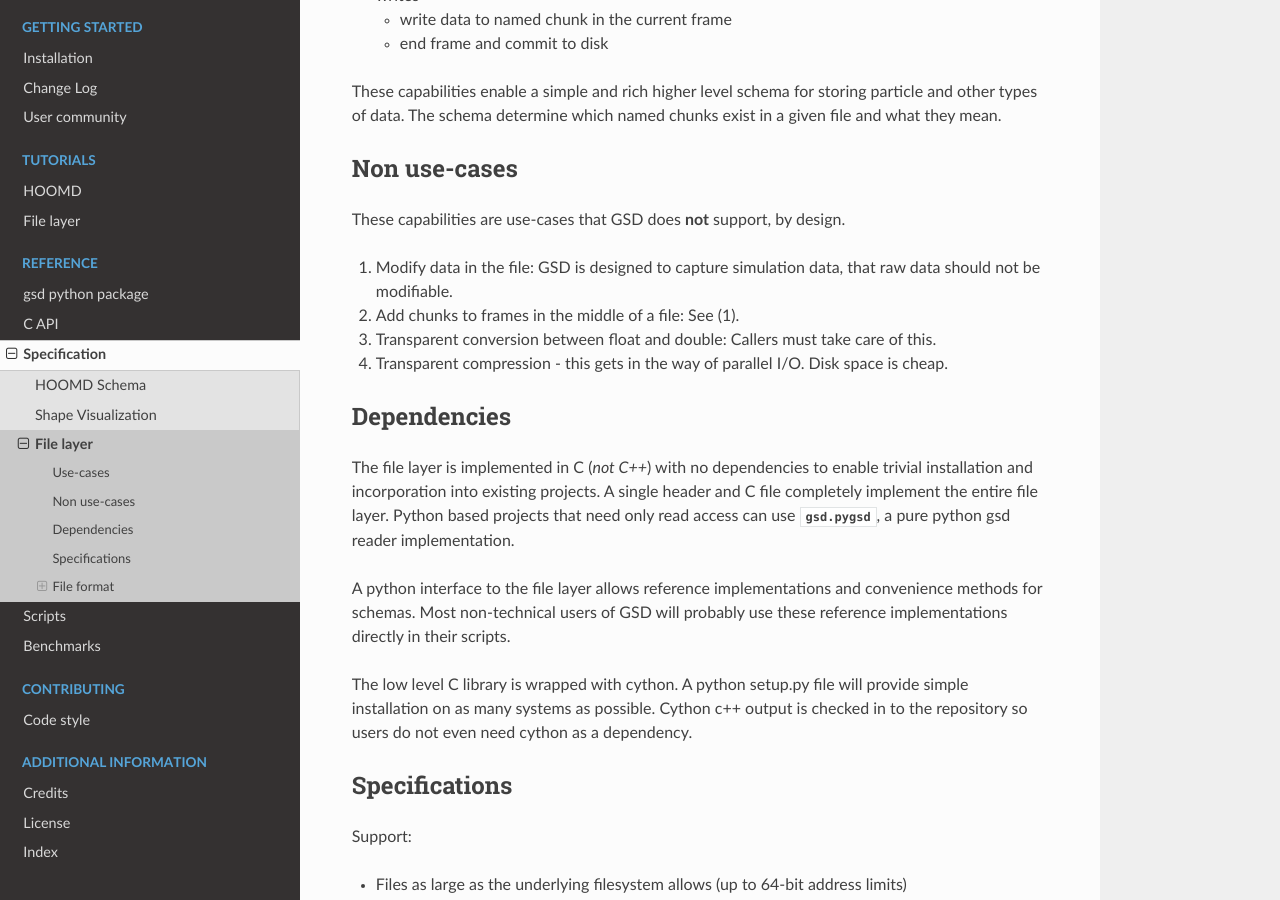
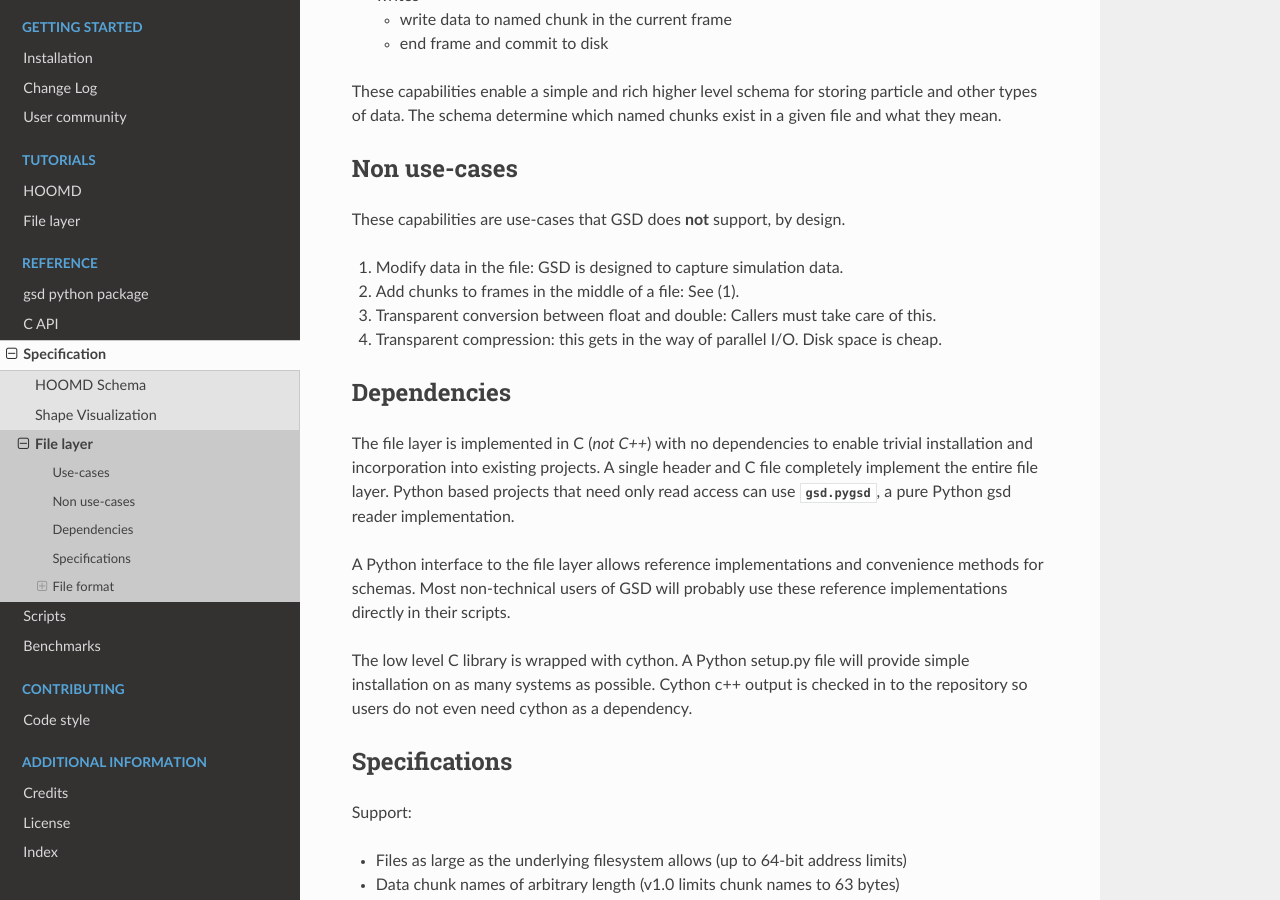
Before and after one commit to glotzerlab/gsd, a Sphinx documentation site: the page built from doc/file-layer.rst, in a window 1280 px wide and 900 px high, scrolled down 856 px. Built offline with Sphinx 7.4.7 and the Read the Docs theme 2.0.0, drawn with Linux system fonts in a browser that asks for light colours.

Commit message:
Misc changes for review.

```diff
--- a/doc/file-layer.rst
+++ b/doc/file-layer.rst
@@ -56,12 +56,11 @@ Non use-cases
 
 These capabilities are use-cases that GSD does **not** support, by design.
 
-#. Modify data in the file: GSD is designed to capture simulation data, that raw
-   data should not be modifiable.
+#. Modify data in the file: GSD is designed to capture simulation data.
 #. Add chunks to frames in the middle of a file: See (1).
 #. Transparent conversion between float and double: Callers must take care of
    this.
-#. Transparent compression - this gets in the way of parallel I/O. Disk space is
+#. Transparent compression: this gets in the way of parallel I/O. Disk space is
    cheap.
 
 Dependencies
@@ -70,14 +69,14 @@ Dependencies
 The file layer is implemented in C (*not C++*) with no dependencies to enable
 trivial installation and incorporation into existing projects. A single header
 and C file completely implement the entire file layer. Python based projects
-that need only read access can use :py:mod:`gsd.pygsd`, a pure python gsd reader
+that need only read access can use :py:mod:`gsd.pygsd`, a pure Python gsd reader
 implementation.
 
-A python interface to the file layer allows reference implementations and
+A Python interface to the file layer allows reference implementations and
 convenience methods for schemas. Most non-technical users of GSD will probably
 use these reference implementations directly in their scripts.
 
-The low level C library is wrapped with cython. A python setup.py file will
+The low level C library is wrapped with cython. A Python setup.py file will
 provide simple installation on as many systems as possible. Cython c++ output is
 checked in to the repository so users do not even need cython as a dependency.
 
```
Also changed, not shown: 1 other file.
